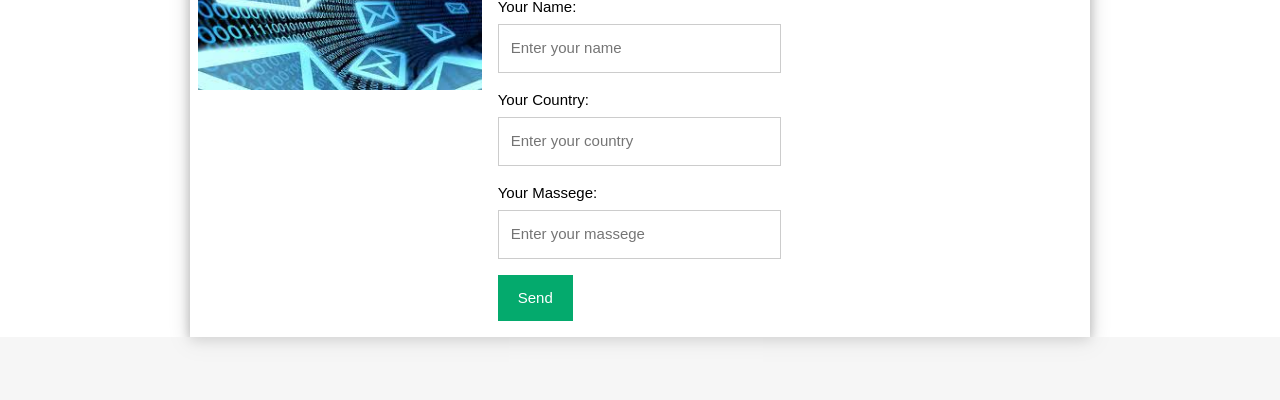
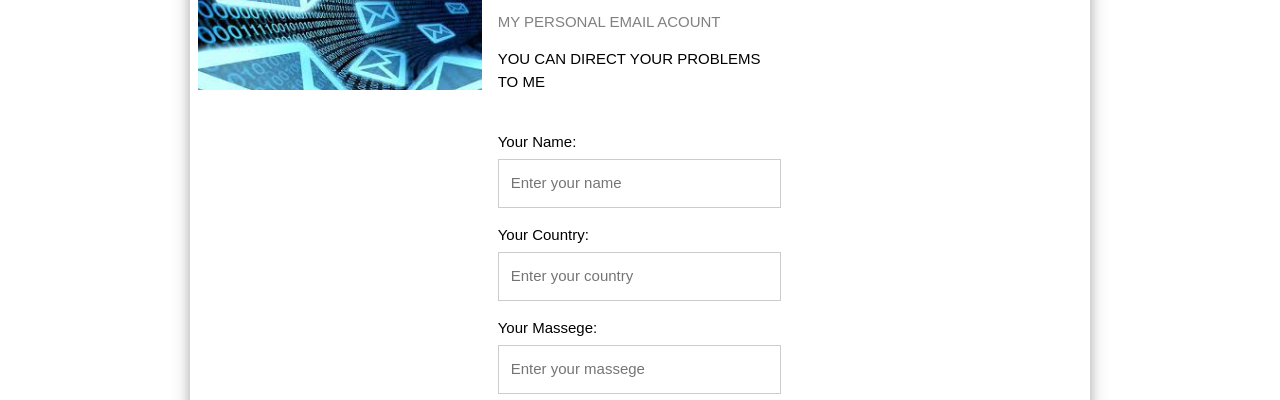
Before and after one commit to RAVIDUTECHNIC2006/RAVIDUSATHSARA, a plain HTML site: page contact.html in a window 1280 px wide. Shown: the part 699-1099 px from the top of the page. Drawn offline with nearby package versions, Linux system fonts and the light colour scheme.

Commit message:
Update contact.html

```diff
--- a/contact.html
+++ b/contact.html
@@ -218,6 +218,8 @@
         <form action="mailto:rsathsara835@gmail.com" method="post" enctype="text/plain">
           <div class="container">
             <h2>SEND EMAIL</h2></div>
+          <p class="title"> MY PERSONAL EMAIL ACOUNT</p>
+        <p>YOU CAN DIRECT YOUR PROBLEMS TO ME</p><br>
           Your Name:<br><input type="text" name="MY NAME : " placeholder="Enter your name"> <br>
            Your Country:<br><input type="text" name="MY COUNTRY : " placeholder="Enter your country"> <br>
            Your Massege:<br><input type="text" name="MASSEGE : " placeholder="Enter your massege"><br>
```
